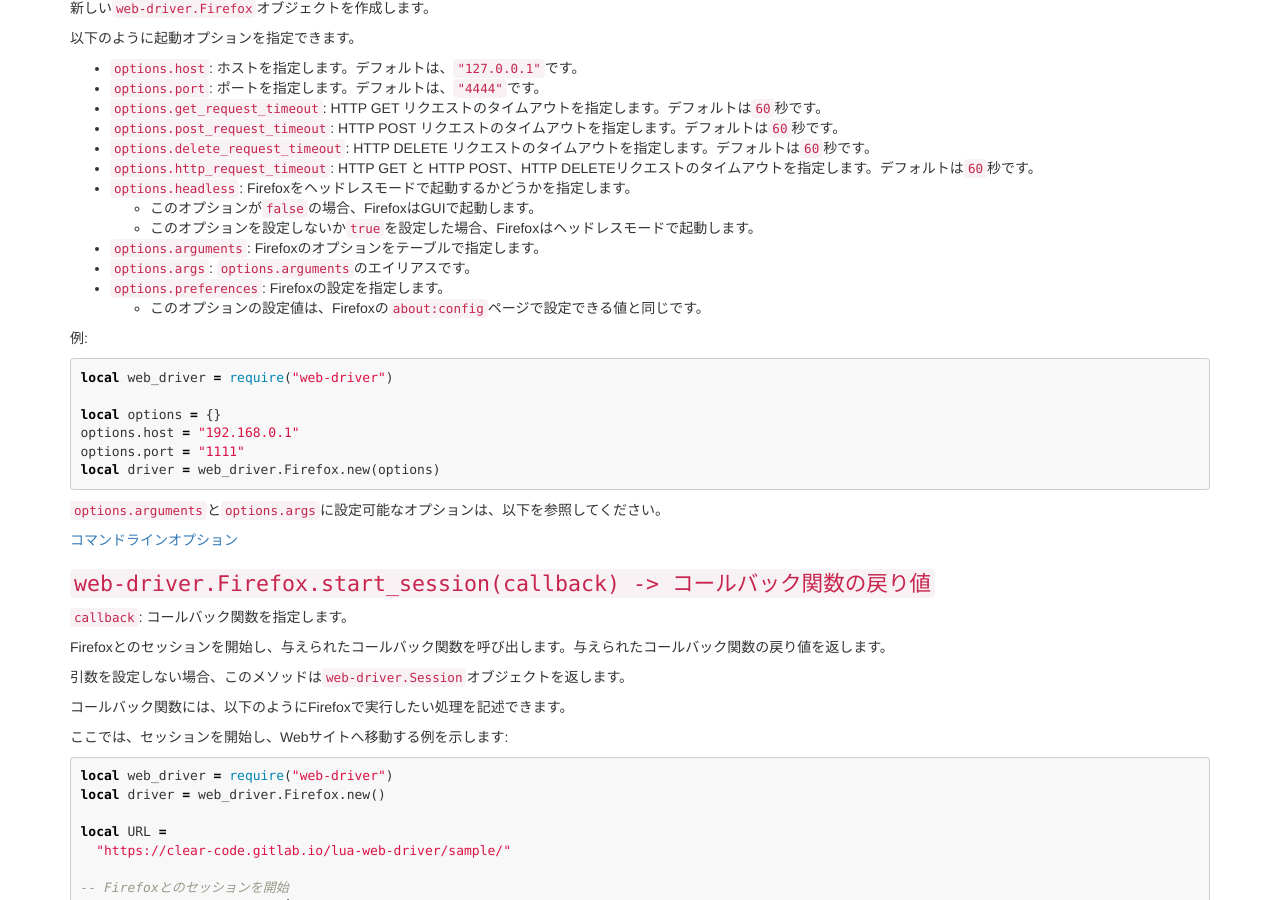
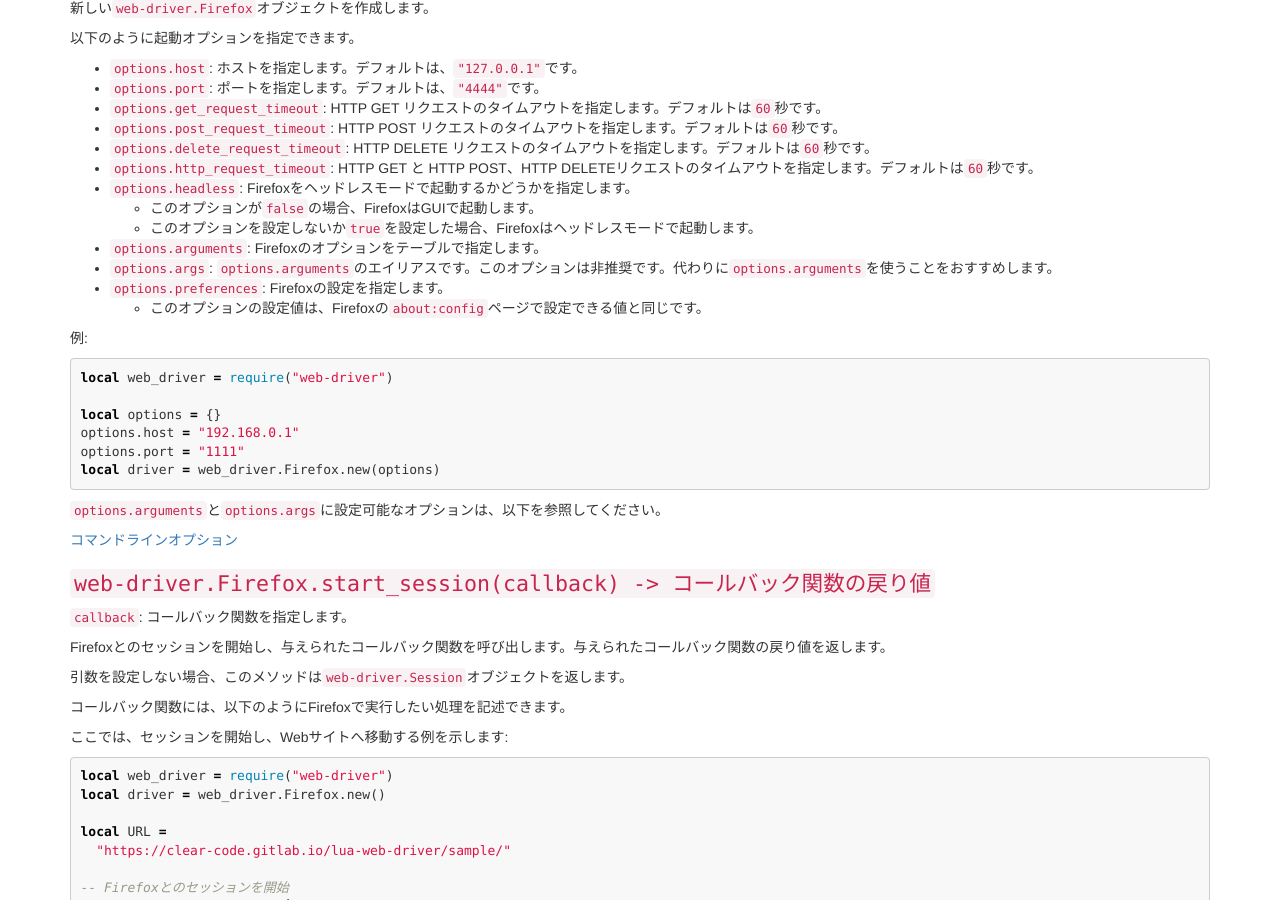
Before and after one commit to clear-code/lua-web-driver, a Jekyll site: the page built from docs/ja/reference/firefox.md, in a window 1280 px wide and 900 px high, scrolled down 386 px. Built offline with Jekyll 4.4.1, drawn with Linux system fonts in a browser that asks for light colours.

Commit message:
doc reference: add explain about args option

```diff
--- a/docs/ja/reference/firefox.md
+++ b/docs/ja/reference/firefox.md
@@ -30,7 +30,7 @@
   * このオプションが`false`の場合、FirefoxはGUIで起動します。
   * このオプションを設定しないか`true`を設定した場合、Firefoxはヘッドレスモードで起動します。
 * `options.arguments`: Firefoxのオプションをテーブルで指定します。
-* `options.args`: `options.arguments`のエイリアスです。
+* `options.args`: `options.arguments`のエイリアスです。このオプションは非推奨です。代わりに`options.arguments`を使うことをおすすめします。
 * `options.preferences`: Firefoxの設定を指定します。
   * このオプションの設定値は、Firefoxの`about:config`ページで設定できる値と同じです。
 
```
Also changed, not shown: docs/reference/firefox.md (+1 -1 lines), 1 other file.
